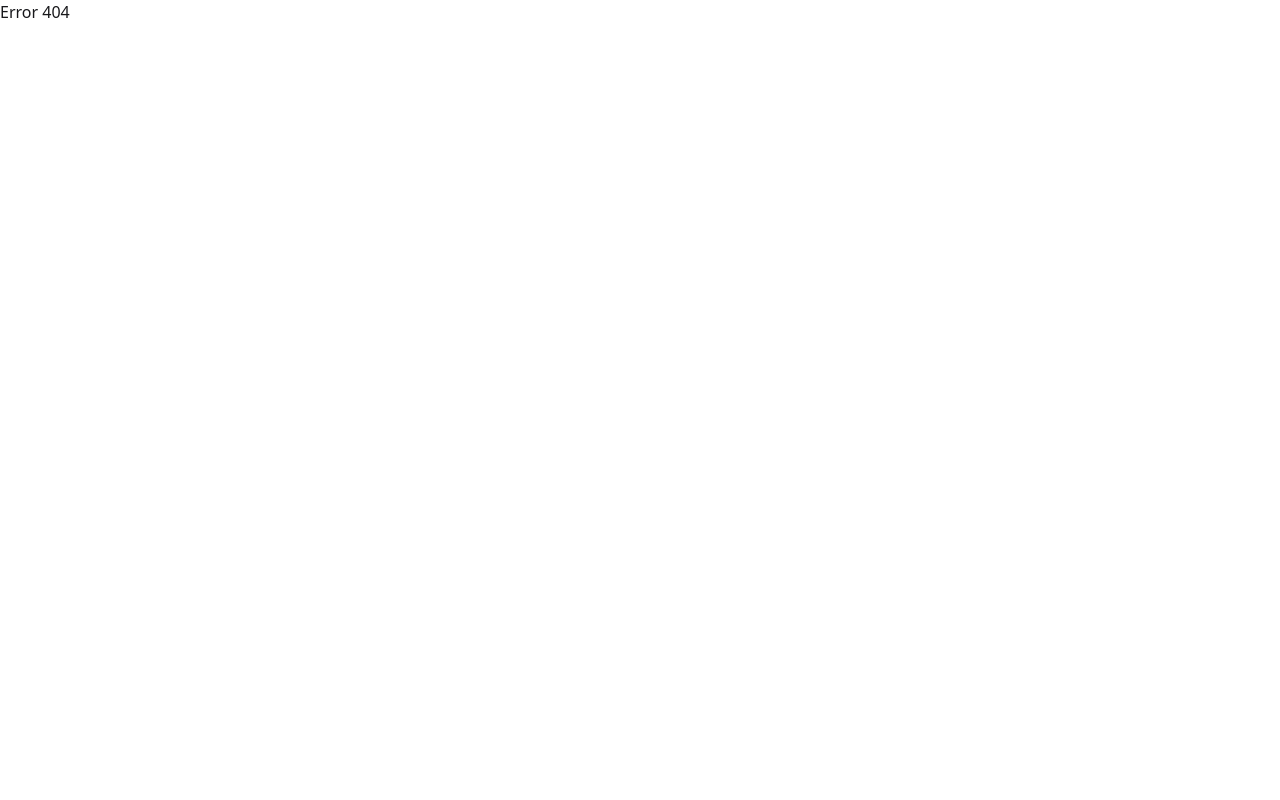
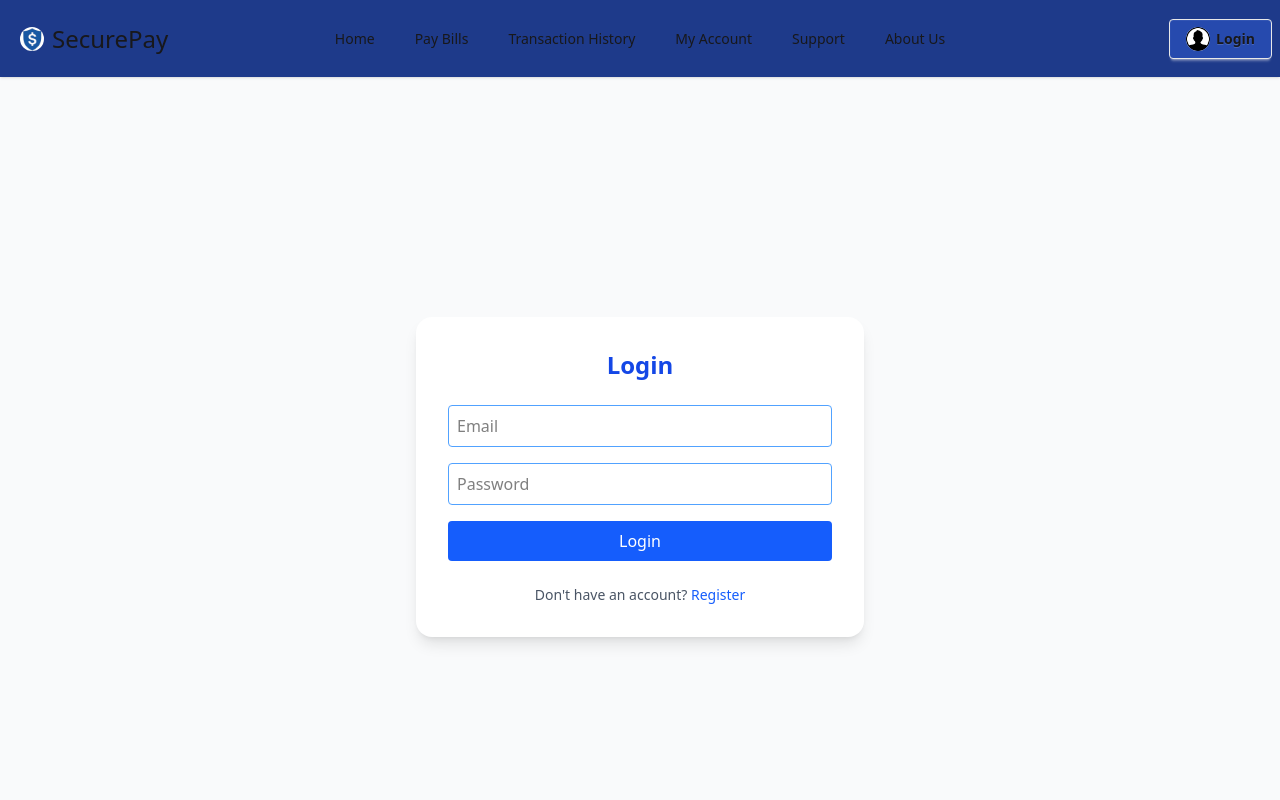
Before and after one commit to sharifulislamudoy/Secure-Pay, a React (Vite) app: page /login in a window 1280 px wide. Before the commit this address had no page. Shown: the top 800 px of the page. Built offline with nearby package versions, Linux system fonts and the light colour scheme.

Commit message:
Implement login and registration form

```diff
--- a/package.json
+++ b/package.json
@@ -11,6 +11,7 @@
   },
   "dependencies": {
     "@tailwindcss/vite": "^4.1.5",
+    "framer-motion": "^12.9.4",
     "react": "^19.0.0",
     "react-dom": "^19.0.0",
     "react-fast-marquee": "^1.6.5",
--- /dev/null
+++ b/src/Components/AuthForm.jsx
@@ -0,0 +1,99 @@
+import React, { useState } from 'react';
+import { motion, AnimatePresence } from 'framer-motion';
+
+const AuthForm = () => {
+  const [isLogin, setIsLogin] = useState(true);
+
+  const formVariants = {
+    initial: { opacity: 0, y: 30 },
+    animate: { opacity: 1, y: 0 },
+    exit: { opacity: 0, y: -30 }
+  };
+
+  return (
+    <div className="min-h-screen flex items-center justify-center  bg-[#f9fafbef] p-4">
+      <div className="bg-white shadow-lg rounded-2xl w-full max-w-md p-8">
+        <h2 className="text-2xl font-bold mb-6 text-center text-blue-700">
+          {isLogin ? 'Login' : 'Register'}
+        </h2>
+
+        <AnimatePresence mode="wait">
+          {isLogin ? (
+            <motion.form
+              key="login"
+              variants={formVariants}
+              initial="initial"
+              animate="animate"
+              exit="exit"
+              transition={{ duration: 0.4 }}
+              className="space-y-4"
+            >
+              <input
+                type="email"
+                placeholder="Email"
+                className="w-full p-2 border rounded focus:outline-none focus:ring-2 focus:ring-blue-500 border-blue-400 text-black"
+              />
+              <input
+                type="password"
+                placeholder="Password"
+                className="w-full p-2 border rounded focus:outline-none focus:ring-2 focus:ring-blue-500 border-blue-400 text-black"
+              />
+              <button
+                type="submit"
+                className="w-full bg-blue-600 text-white py-2 rounded hover:bg-blue-700 transition"
+              >
+                Login
+              </button>
+            </motion.form>
+          ) : (
+            <motion.form
+              key="register"
+              variants={formVariants}
+              initial="initial"
+              animate="animate"
+              exit="exit"
+              transition={{ duration: 0.4 }}
+              className="space-y-4"
+            >
+              <input
+                type="text"
+                placeholder="Name"
+                className="w-full p-2 border rounded focus:outline-none focus:ring-2 focus:ring-blue-500 border-blue-400 text-black"
+              />
+              <input
+                type="email"
+                placeholder="Email"
+                className="w-full p-2 border rounded focus:outline-none focus:ring-2 focus:ring-blue-500 border-blue-400 text-black"
+              />
+              <input
+                type="password"
+                placeholder="Password"
+                className="w-full p-2 border rounded focus:outline-none focus:ring-2 focus:ring-blue-500 border-blue-400 text-black"
+              />
+              <button
+                type="submit"
+                className="w-full bg-green-600 text-white py-2 rounded hover:bg-green-700 transition"
+              >
+                Register
+              </button>
+            </motion.form>
+          )}
+        </AnimatePresence>
+
+        <div className="text-center mt-6">
+          <p className="text-sm text-gray-600">
+            {isLogin ? "Don't have an account?" : 'Already have an account?'}{' '}
+            <button
+              className="text-blue-600 hover:underline font-medium"
+              onClick={() => setIsLogin(!isLogin)}
+            >
+              {isLogin ? 'Register' : 'Login'}
+            </button>
+          </p>
+        </div>
+      </div>
+    </div>
+  );
+};
+
+export default AuthForm;
--- a/src/Components/LoadingSpinner.jsx
+++ b/src/Components/LoadingSpinner.jsx
@@ -2,7 +2,7 @@ import React from 'react';
 
 const LoadingSpinner = () => {
     return (
-        <div className="flex items-center justify-center h-screen bg-[#F9FAFB] text-black">
+        <div className="flex items-center justify-center h-screen bg-[#f9fafbef] text-black">
             <span className="loading loading-bars loading-xl"></span>
         </div>
     );
--- a/src/Components/NewsCard.jsx
+++ b/src/Components/NewsCard.jsx
@@ -45,7 +45,7 @@ const NewsCard = () => {
                 <>
                     <ul className="grid lg:grid-cols-2 gap-3">
                         {visibleNews.map(item => (
-                            <li key={item.id} className="border p-4 rounded-xl shadow-md hover:shadow-lg transition">
+                            <li key={item.id} className="border p-4 rounded-xl shadow-md hover:shadow-lg transition bg-white">
                                 <h3 className="text-lg font-semibold text-blue-700">{item.headline}</h3>
                                 <p className="text-sm text-gray-600 mb-2">{item.description}</p>
                                 <div className="text-xs text-gray-500">
--- a/src/Components/NewsMarquee.jsx
+++ b/src/Components/NewsMarquee.jsx
@@ -16,7 +16,7 @@ const NewsMarquee = () => {
     return (
         <div className='flex lg:w-11/12 mx-auto p-4'>
             <span className='bg-blue-800 px-5 py-2 rounded-l-lg'>Latest</span>
-            <Marquee speed={50} pauseOnHover className='bg-blue-300 rounded-r-lg'>
+            <Marquee speed={50} pauseOnHover className='text-xl bg-[#f9fafbef] rounded-r-lg text-blue-950'>
                 {news.map(item => (
                     <p key={item.id} className='mx-4'>{item.headline},</p>
                 ))}
--- a/src/Router/Router.jsx
+++ b/src/Router/Router.jsx
@@ -8,6 +8,7 @@ import HomeLayout from '../Layouts/HomeLayout';
 import About from '../Pages/About';
 import BillPayment from '../Pages/BillPayment';
 import BillDetails from '../Pages/BillDetails';
+import AuthForm from '../Components/AuthForm';
 
 export const router = createBrowserRouter([
   {
@@ -30,6 +31,10 @@ export const router = createBrowserRouter([
       {
         path: "/billdetails/:id",
         element: <BillDetails></BillDetails>,
+      },
+      {
+        path: "/login",
+        element: <AuthForm></AuthForm>,
       }
     ]
   },
```
Also changed, not shown: 1 other file (tests, documents, lock files or other folders).
